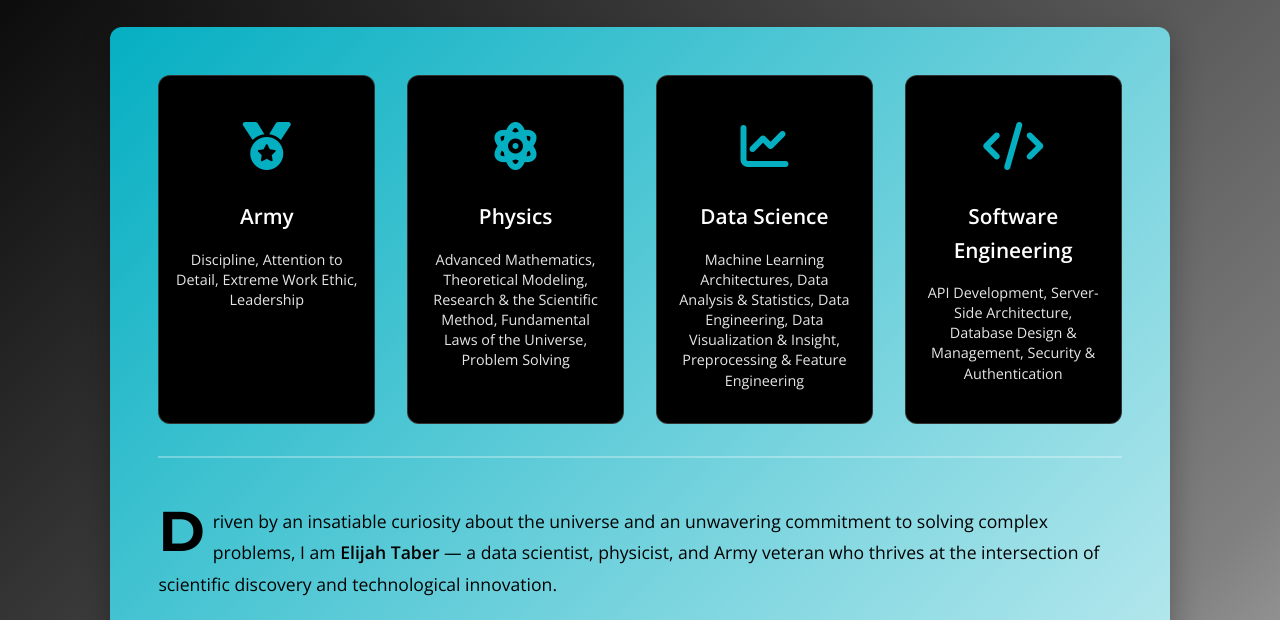
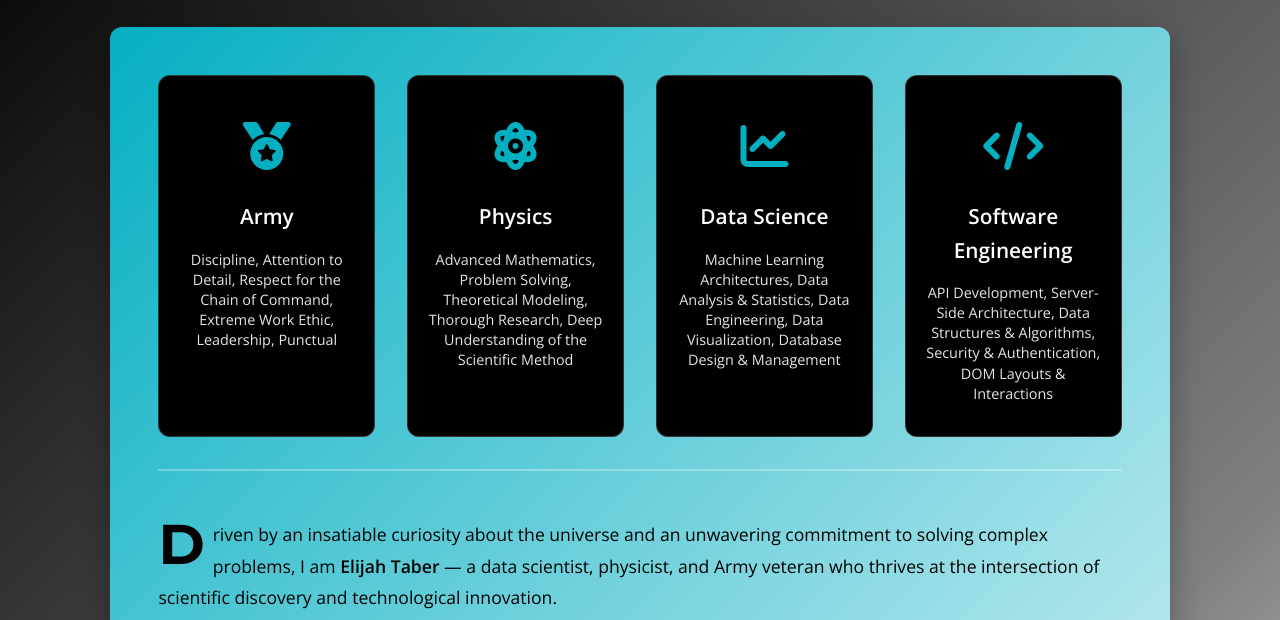
Before and after one commit to TaberNater96/TaberNater96.github.io, a plain HTML site: page pages/about.html in a window 1280 px wide. Shown: the part 180-800 px from the top of the page. Drawn offline with nearby package versions, Linux system fonts and the light colour scheme.

Commit message:
Update stats grid on about page.

```diff
--- a/pages/about.html
+++ b/pages/about.html
@@ -42,28 +42,28 @@
                                 <i class="fas fa-medal"></i>
                             </div>
                             <div class="stat-title">Army</div>
-                            <div class="stat-desc">Discipline, Attention to Detail, Extreme Work Ethic, Leadership</div>
+                            <div class="stat-desc">Discipline, Attention to Detail, Respect for the Chain of Command, Extreme Work Ethic, Leadership, Punctual</div>
                         </div>
                         <div class="stat-item">
                             <div class="stat-icon">
                                 <i class="fas fa-atom"></i>
                             </div>
                             <div class="stat-title">Physics</div>
-                            <div class="stat-desc">Advanced Mathematics, Theoretical Modeling, Research & the Scientific Method, Fundamental Laws of the Universe, Problem Solving</div>
+                            <div class="stat-desc">Advanced Mathematics, Problem Solving, Theoretical Modeling, Thorough Research, Deep Understanding of the Scientific Method</div>
                         </div>
                         <div class="stat-item">
                             <div class="stat-icon">
                                 <i class="fas fa-chart-line"></i>
                             </div>
                             <div class="stat-title">Data Science</div>
-                            <div class="stat-desc">Machine Learning Architectures, Data Analysis & Statistics, Data Engineering, Data Visualization & Insight, Preprocessing & Feature Engineering</div>
+                            <div class="stat-desc">Machine Learning Architectures, Data Analysis & Statistics, Data Engineering, Data Visualization, Database Design & Management</div>
                         </div>
                         <div class="stat-item">
                             <div class="stat-icon">
                                 <i class="fas fa-code"></i>
                             </div>
                             <div class="stat-title">Software Engineering</div>
-                            <div class="stat-desc">API Development, Server-Side Architecture, Database Design & Management, Security & Authentication</div>
+                            <div class="stat-desc">API Development, Server-Side Architecture, Data Structures & Algorithms, Security & Authentication, DOM Layouts & Interactions</div>
                         </div>
                     </div>
 
```
